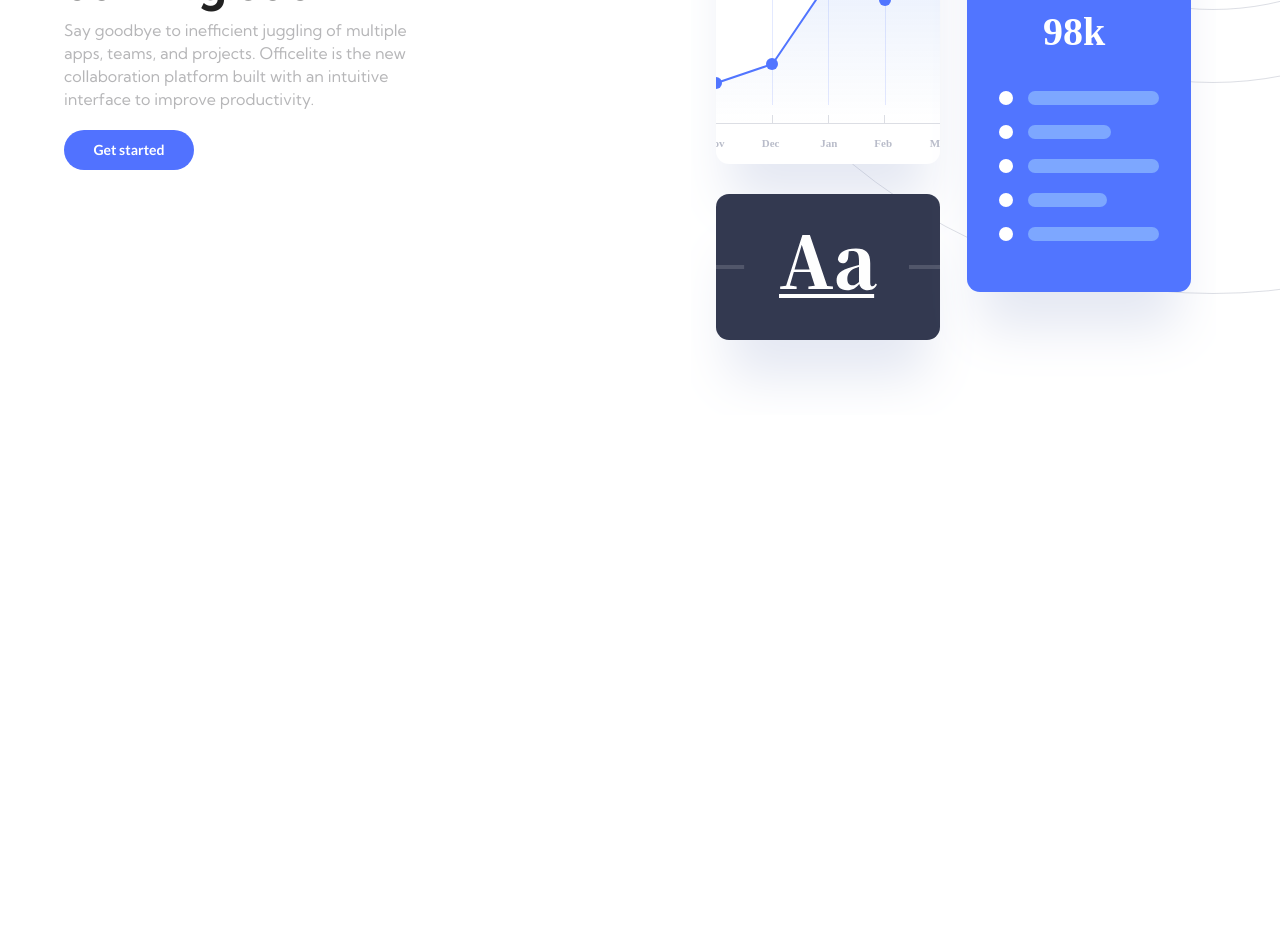
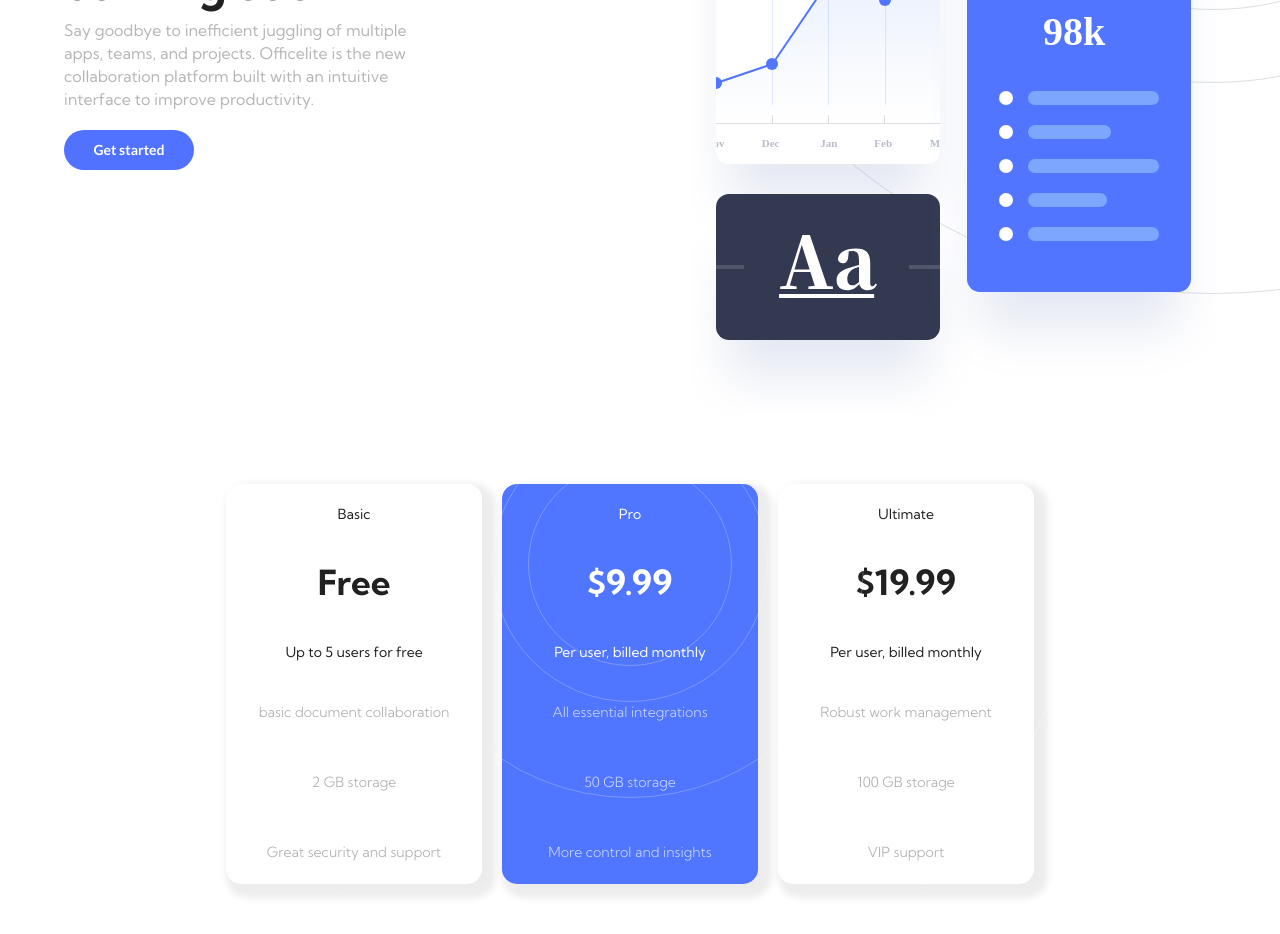
Before and after one commit to ezraguy/office-light-challenge, a React (Create React App) app: page / in a window 1280 px wide. Shown: the part 340-1274 px from the top of the page. Before the commit the page ends 824 px from the top, so only its background shows below. Built offline with nearby package versions, Linux system fonts and the light colour scheme.

Commit message:
adding price cards

```diff
--- a/public/index.html
+++ b/public/index.html
@@ -25,7 +25,7 @@
       Learn how to configure a non-root public URL by running `npm run build`.
     -->
     <title>React App</title>
-    <link href="https://fonts.googleapis.com/css2?family=Kumbh+Sans:wght@400;700&display=swap" rel="stylesheet">
+    <link href="https://fonts.googleapis.com/css2?family=Kumbh+Sans:wght@300;400;700&display=swap" rel="stylesheet">
 
   </head>
   <body>
--- a/src/App.js
+++ b/src/App.js
@@ -1,11 +1,13 @@
 import './App.css';
 import Main from './components/main';
 import 'semantic-ui-css/semantic.min.css';
+import Pricing from './components/pricing';
 
 function App() {
   return (
     <div className="App">
       <Main />
+      <Pricing />
     </div>
   );
 }
--- /dev/null
+++ b/src/components/pricing.jsx
@@ -0,0 +1,30 @@
+import React, { useState } from 'react';
+import '../scss/pricing.scss';
+import pricingBG from '../images/home/bg-pattern-pricing.svg'
+const Pricing = () => {
+    const [cards] = useState([
+        { id: 1, name: 'Basic', price: 'Free', subscription: 'Up to 5 users for free', desc: 'basic document collaboration', storage: '2 GB storage', support: 'Great security and support', background: ' card card-white' },
+        { id: 2, name: 'Pro', price: '$9.99', subscription: 'Per user, billed monthly', desc: 'All essential integrations', storage: '50 GB storage', support: 'More control and insights', background: ' card card-blue' },
+        { id: 3, name: 'Ultimate', price: '$19.99', subscription: 'Per user, billed monthly', desc: 'Robust work management', storage: '100 GB storage', support: 'VIP support', background: ' card card-white' }
+    ])
+    return (
+        <div className="pricing">
+            {cards.map((card) => {
+                return (
+                    <div className={card.background} key={card.id}>
+                        <p className="name">{card.name}</p>
+                        <p className="price">{card.price}</p>
+                        <span className="subscription">{card.subscription}</span>
+                        <span className="desc">{card.desc}</span>
+                        <span className="storage">{card.storage}</span>
+                        <span className="support">{card.support}</span>
+                        {card.id === 2 &&
+                            <img src={pricingBG} alt="" className="pricingBg" />}
+                    </div>
+                )
+            })}
+        </div>
+    );
+}
+
+export default Pricing;
--- a/src/scss/main.scss
+++ b/src/scss/main.scss
@@ -79,7 +79,7 @@
         .main-wrap{
             .main-img{
                 padding-top: 100px;
-                max-width: 350px;
+                max-width: 420px;
             }
             .main-content{
                 .main-title{
@@ -101,7 +101,7 @@
 
 }
 
-@media screen and (max-width:660px){
+@media screen and (max-width:690px){
 
 
 
--- /dev/null
+++ b/src/scss/pricing.scss
@@ -0,0 +1,66 @@
+.pricing{
+    display: flex;
+    justify-content: center;
+    margin-bottom: 50px;
+    width: 100%;
+    .card{
+        height: 400px;
+        width: 20%;
+        min-width: 250px;
+        box-shadow: .50rem .50rem .50rem .50rem rgba(0,0,0,.075);
+        border-radius: 15px;
+        display: flex;
+        align-items: center;
+        flex-direction: column;
+        padding-top: 20px;
+        margin-right: 20px;
+
+        .price{
+            padding-top: 20px;
+            font-size: 26pt;
+            font-weight: bold;
+        }
+
+        .subscription{
+            padding-bottom: 40px;
+        }
+        .storage,.support{
+            padding-top: 50px;
+        }
+
+
+    }
+    .card-white{
+        background-color: white;
+        .storage,.support,.desc{
+            color: rgba(128, 128, 128, 0.666);
+            font-weight: 300;
+        }
+    }
+    .card-blue{
+        color: white;
+        background-color: #5075FF;
+        position: relative;
+        .storage,.support,.desc{
+            color: rgba(255, 255, 255, 0.721);
+            font-weight: 300;
+
+        }
+        .pricingBg{
+
+            position: absolute;
+            bottom: -120px;
+        }
+    }
+}
+
+@media screen and (max-width:800px){
+    .pricing{
+        flex-direction: column;
+        align-items: center;
+        .card{
+            margin-bottom: 20px;
+            width: 60%;
+        }
+    }
+}
```
Also changed, not shown: src/components/coming-soon.jsx (added).
